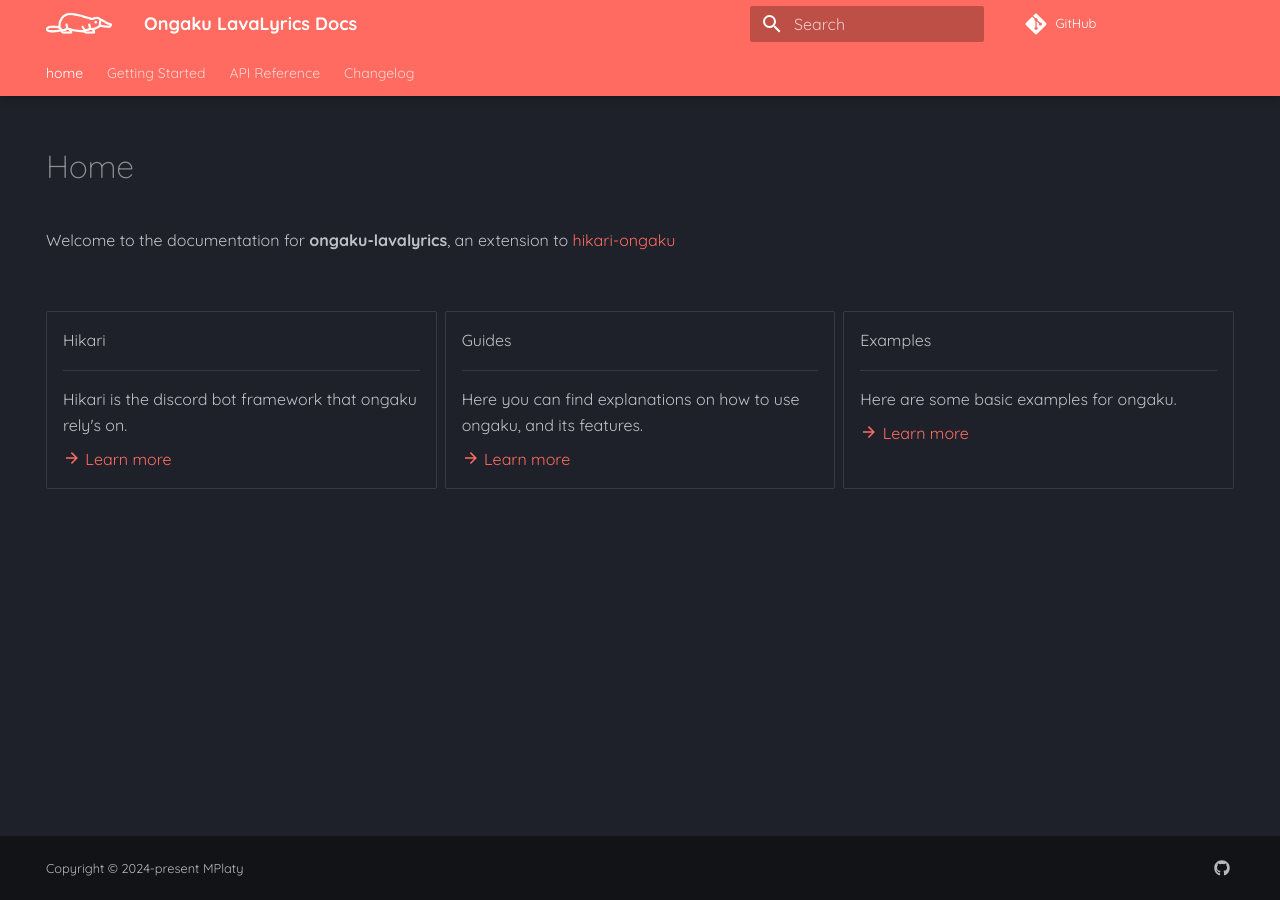
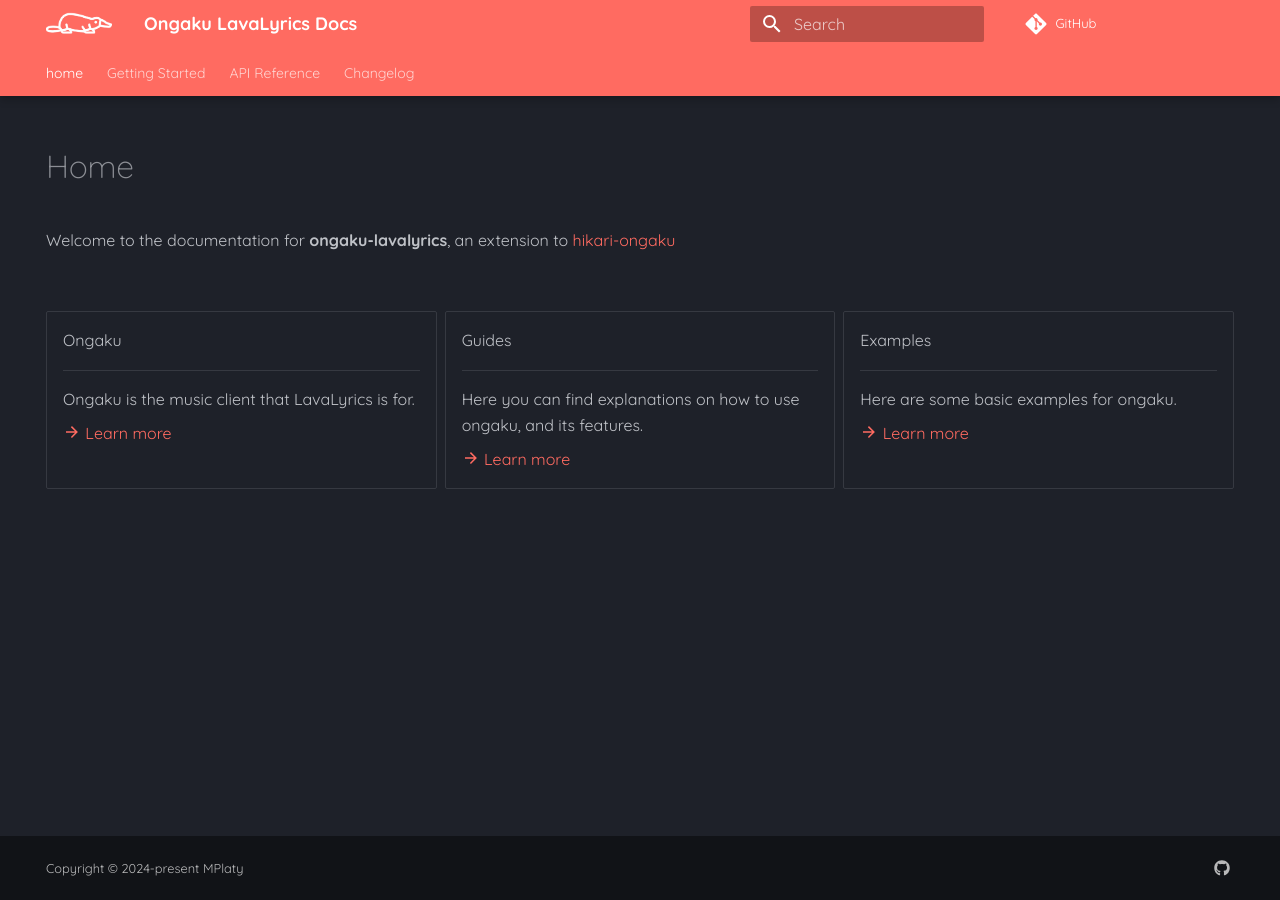
Before and after one commit to hikari-ongaku/ongaku-lavalyrics, an MkDocs documentation site: the page built from docs/index.md, in a window 1280 px wide. Built offline with MkDocs 1.6.1 and Material for MkDocs 9.7.7, drawn with Linux system fonts in a browser that asks for light colours; comment, search, counter and statistics services are not loaded.

Commit message:
change card from hikari to ongaku.

```diff
--- a/docs/index.md
+++ b/docs/index.md
@@ -12,13 +12,13 @@ Welcome to the documentation for **ongaku-lavalyrics**, an extension to [hikari-
 
 <div class="grid cards" markdown>
 
--  Hikari
+-  Ongaku
 
     ---
 
-    Hikari is the discord bot framework that ongaku rely's on.
+    Ongaku is the music client that LavaLyrics is for.
 
-    [:material-arrow-right: Learn more](https://hikari-py.dev/)
+    [:material-arrow-right: Learn more](https://ongaku.mplaty.com/)
 
 -  Guides
 
```
